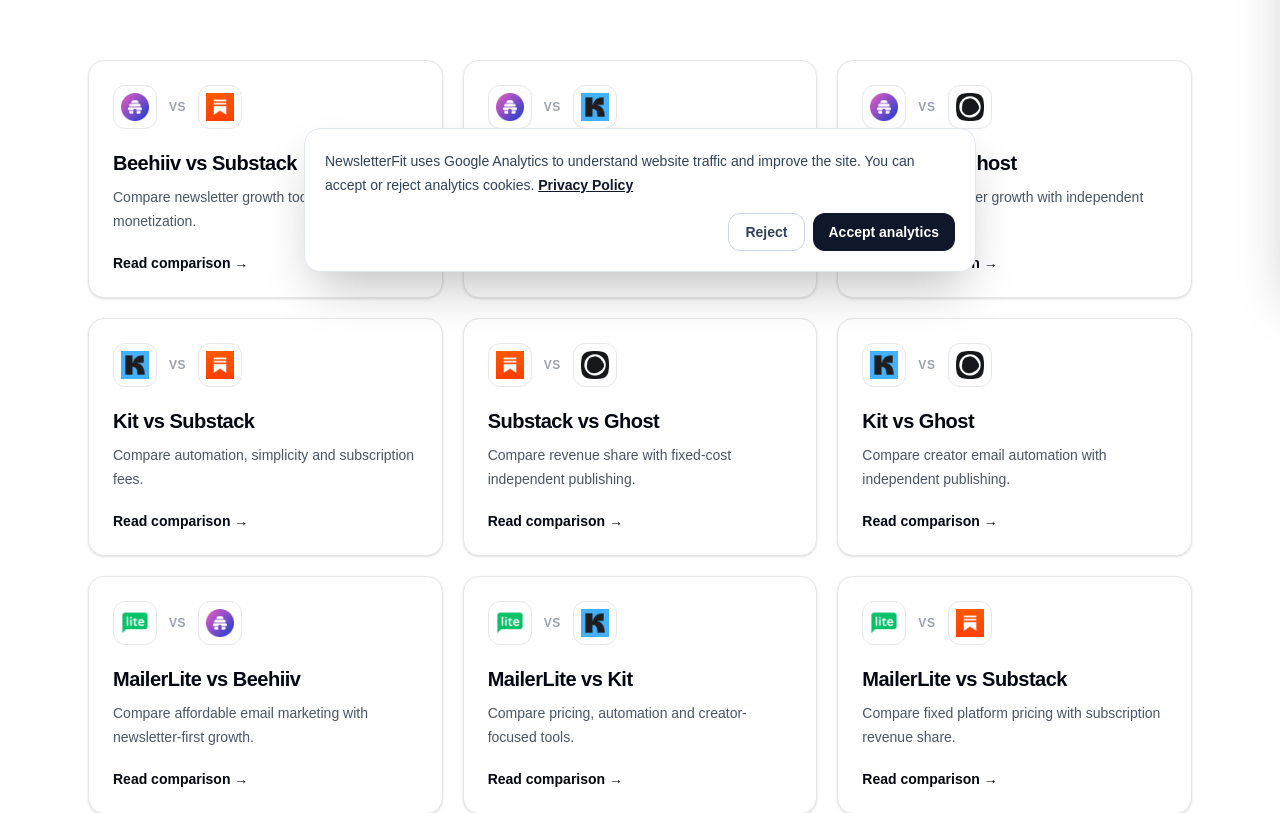
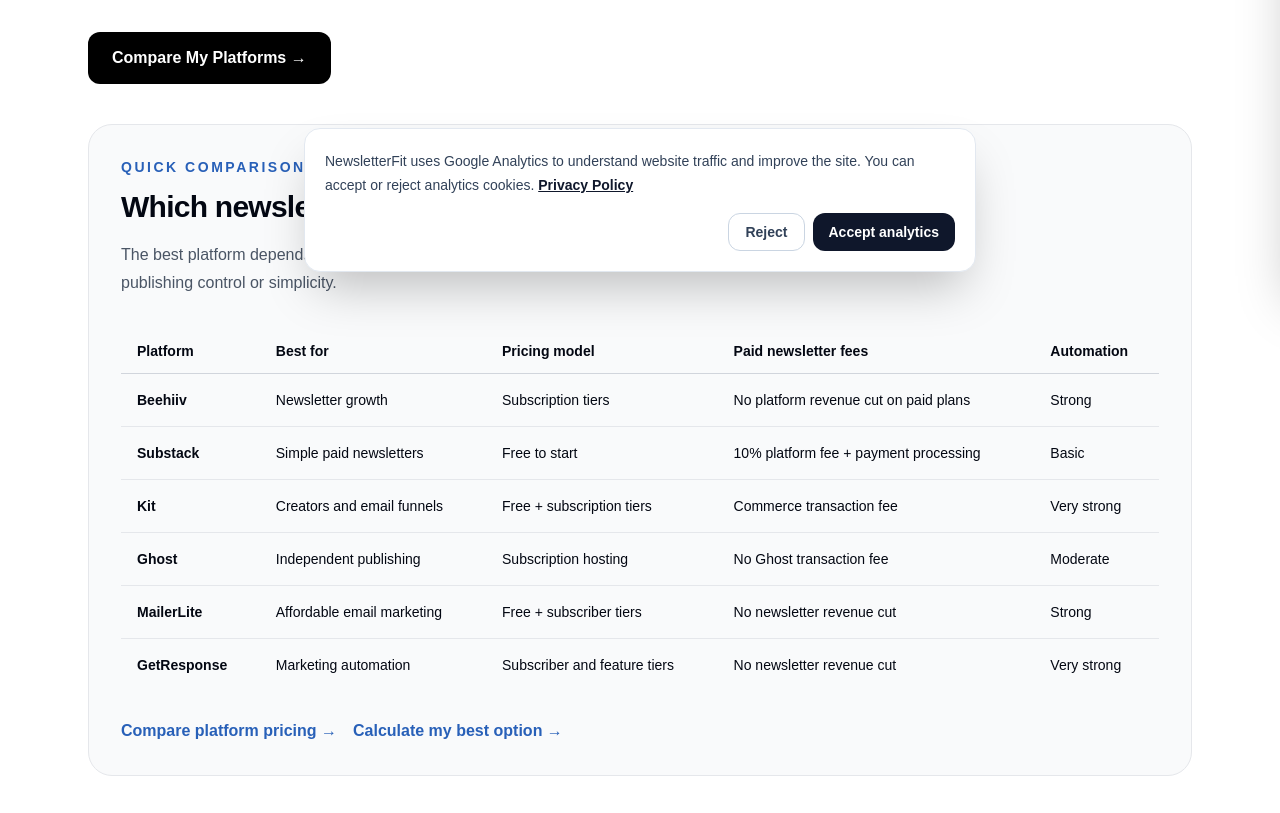
Before and after one commit to juangomez250505/newsletterfit, a Next.js app: page /comparisons in a window 1280 px wide. Shown: the part 512-1325 px from the top of the page. Built offline with nearby package versions, Linux system fonts and the light colour scheme.

Commit message:
Optimize priority SEO pages and internal linking

```diff
--- a/app/comparisons/page.tsx
+++ b/app/comparisons/page.tsx
@@ -2,7 +2,7 @@
 import Link from "next/link";
 
 export const metadata: Metadata = {
-  title: "Newsletter Platform Comparisons (2026) | NewsletterFit",
+  title: "Newsletter Platform Comparison (2026): 6 Tools Compared | NewsletterFit",
   description:
     "Compare Beehiiv, Substack, Kit, Ghost, MailerLite and GetResponse side by side. Explore pricing, fees, automation, monetization and newsletter features.",
   alternates: {
@@ -27,12 +27,16 @@
           </p>
 
           <h1 className="mt-4 text-4xl font-bold tracking-tight md:text-6xl">
-            Compare newsletter platforms side by side
+            Newsletter Platform Comparison: Beehiiv, Substack, Kit & More
           </h1>
 
           <p className="mt-5 text-lg leading-8 text-gray-600">
-            Compare pricing, fees, automation, monetization and publishing
-            features across the most popular newsletter platforms.
+            Compare Beehiiv, Substack, Kit, Ghost, MailerLite and GetResponse
+            across pricing, fees, automation, monetization and publishing tools.
+          </p>
+
+          <p className="mt-4 text-sm font-medium text-gray-500">
+            Updated October 2026
           </p>
 
           <Link
@@ -41,6 +45,106 @@
           >
             Compare My Platforms →
           </Link>
+        </div>
+      </section>
+
+      {/* SEO-COMPARISON-HUB-20261005 */}
+      <section className="mx-auto max-w-6xl px-6 pb-8">
+        <div className="rounded-3xl border border-gray-200 bg-gray-50 p-6 md:p-8">
+          <div className="max-w-3xl">
+            <p className="text-sm font-bold uppercase tracking-[0.18em] text-[#2860B8]">
+              Quick comparison
+            </p>
+
+            <h2 className="mt-3 text-3xl font-bold tracking-tight">
+              Which newsletter platform is best for you?
+            </h2>
+
+            <p className="mt-4 leading-7 text-gray-600">
+              The best platform depends on whether you prioritize audience growth,
+              paid subscriptions, automation, publishing control or simplicity.
+            </p>
+          </div>
+
+          <div className="mt-8 overflow-x-auto">
+            <table className="min-w-full border-collapse text-left text-sm">
+              <thead>
+                <tr className="border-b border-gray-300">
+                  <th className="px-4 py-3 font-bold">Platform</th>
+                  <th className="px-4 py-3 font-bold">Best for</th>
+                  <th className="px-4 py-3 font-bold">Pricing model</th>
+                  <th className="px-4 py-3 font-bold">Paid newsletter fees</th>
+                  <th className="px-4 py-3 font-bold">Automation</th>
+                </tr>
+              </thead>
+
+              <tbody className="divide-y divide-gray-200">
+                <tr>
+                  <td className="px-4 py-4 font-bold">Beehiiv</td>
+                  <td className="px-4 py-4">Newsletter growth</td>
+                  <td className="px-4 py-4">Subscription tiers</td>
+                  <td className="px-4 py-4">No platform revenue cut on paid plans</td>
+                  <td className="px-4 py-4">Strong</td>
+                </tr>
+
+                <tr>
+                  <td className="px-4 py-4 font-bold">Substack</td>
+                  <td className="px-4 py-4">Simple paid newsletters</td>
+                  <td className="px-4 py-4">Free to start</td>
+                  <td className="px-4 py-4">10% platform fee + payment processing</td>
+                  <td className="px-4 py-4">Basic</td>
+                </tr>
+
+                <tr>
+                  <td className="px-4 py-4 font-bold">Kit</td>
+                  <td className="px-4 py-4">Creators and email funnels</td>
+                  <td className="px-4 py-4">Free + subscription tiers</td>
+                  <td className="px-4 py-4">Commerce transaction fee</td>
+                  <td className="px-4 py-4">Very strong</td>
+                </tr>
+
+                <tr>
+                  <td className="px-4 py-4 font-bold">Ghost</td>
+                  <td className="px-4 py-4">Independent publishing</td>
+                  <td className="px-4 py-4">Subscription hosting</td>
+                  <td className="px-4 py-4">No Ghost transaction fee</td>
+                  <td className="px-4 py-4">Moderate</td>
+                </tr>
+
+                <tr>
+                  <td className="px-4 py-4 font-bold">MailerLite</td>
+                  <td className="px-4 py-4">Affordable email marketing</td>
+                  <td className="px-4 py-4">Free + subscriber tiers</td>
+                  <td className="px-4 py-4">No newsletter revenue cut</td>
+                  <td className="px-4 py-4">Strong</td>
+                </tr>
+
+                <tr>
+                  <td className="px-4 py-4 font-bold">GetResponse</td>
+                  <td className="px-4 py-4">Marketing automation</td>
+                  <td className="px-4 py-4">Subscriber and feature tiers</td>
+                  <td className="px-4 py-4">No newsletter revenue cut</td>
+                  <td className="px-4 py-4">Very strong</td>
+                </tr>
+              </tbody>
+            </table>
+          </div>
+
+          <div className="mt-7 flex flex-wrap gap-4">
+            <Link
+              href="/newsletter-platform-pricing"
+              className="font-bold text-[#2860B8] hover:underline"
+            >
+              Compare platform pricing →
+            </Link>
+
+            <Link
+              href="/#calculator"
+              className="font-bold text-[#2860B8] hover:underline"
+            >
+              Calculate my best option →
+            </Link>
+          </div>
         </div>
       </section>
 
--- a/app/convertkit-alternatives/page.tsx
+++ b/app/convertkit-alternatives/page.tsx
@@ -30,7 +30,7 @@
 
       <article className="mx-auto max-w-4xl px-6 py-16">
         <p className="text-sm font-bold uppercase tracking-wide text-gray-500">
-          Kit alternatives · Updated September 2026
+          Kit alternatives · Updated October 2026
         </p>
 
         <h1 className="mt-4 text-4xl font-bold tracking-tight md:text-5xl">
--- a/app/page.tsx
+++ b/app/page.tsx
@@ -1259,6 +1259,16 @@
             </a>
 
             <a
+              href="/convertkit-alternatives"
+              className="rounded-2xl border border-gray-200 p-5 transition hover:-translate-y-1 hover:shadow-md"
+            >
+              <h3 className="font-bold">ConvertKit Alternatives</h3>
+              <p className="mt-2 text-sm leading-6 text-gray-600">
+                Compare Kit with Beehiiv, MailerLite, Substack, Ghost and GetResponse.
+              </p>
+            </a>
+
+            <a
               href="/beehiiv-alternatives"
               className="rounded-2xl border border-gray-200 p-5 transition hover:-translate-y-1 hover:shadow-md"
             >
--- a/app/substack-fee-calculator/page.tsx
+++ b/app/substack-fee-calculator/page.tsx
@@ -6,8 +6,8 @@
   alternates: {
   canonical: "/substack-fee-calculator",
 },
-  title: "Substack Fee Calculator (2026): 10% Fee + Stripe | NewsletterFit",
-  description: "Calculate Substack fees, its 10% platform cut and estimated payment processing. See what you keep at different paid subscriber levels.",
+  title: "Substack Fee Calculator (2026): How Much Does Substack Take? | NewsletterFit",
+  description: "How much does Substack take? Calculate the 10% Substack fee, estimated Stripe fees and what you keep from paid subscriptions.",
 };
 
 export default function SubstackFeeCalculator() {
@@ -30,7 +30,7 @@
 
       <section className="mx-auto max-w-5xl px-6 py-16 text-center">
         <p className="text-sm font-bold uppercase tracking-wide text-gray-500">
-          Free Calculator · Updated September 2026
+          Free Calculator · Updated October 2026
         </p>
 
         <h1 className="mx-auto mt-4 max-w-4xl text-5xl font-bold tracking-tight md:text-6xl">
@@ -38,8 +38,9 @@
         </h1>
 
         <p className="mx-auto mt-6 max-w-2xl text-xl leading-8 text-gray-600">
-          Calculate Substack's platform fee and estimated Stripe fees based on
-          your paid subscribers and subscription price.
+          How much does Substack take? Calculate Substack's 10% platform fee,
+          estimated Stripe fees and exactly how much revenue you keep from paid
+          subscriptions.
         </p>
       </section>
 
@@ -303,7 +304,7 @@
           </div>
 
           <p className="mt-8 text-sm text-gray-500">
-            Fee information reviewed in September 2026. Platform and
+            Fee information reviewed in October 2026. Platform and
             payment-processing fees can change.
           </p>
         </section>
```
